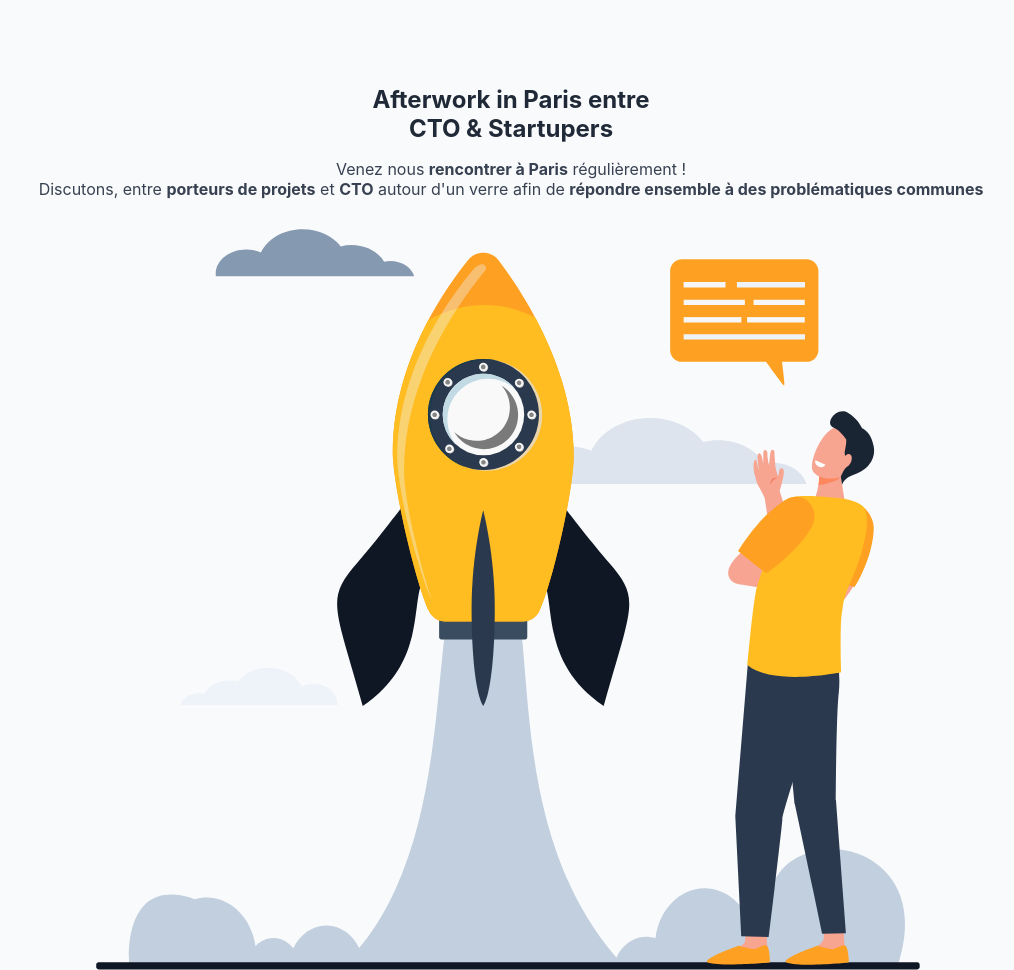
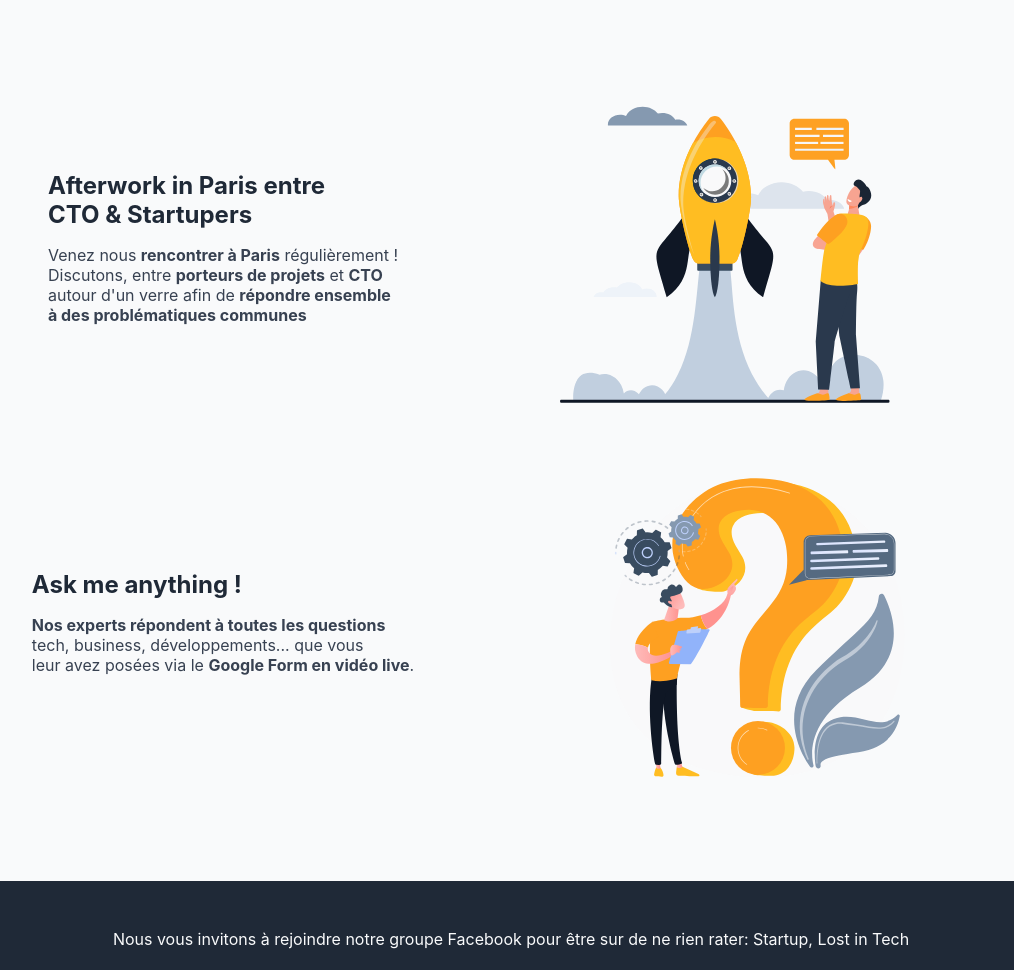
Before and after one commit to Maximepod/startup-lost-in-tech, a plain HTML site: page index.html in a window 1280 px wide. Shown: the part 383-1353 px from the top of the page, without its empty margins (129-1143 px from the left). Drawn offline with Linux system fonts and the light colour scheme; a web font is replaced by a local one.

Commit message:
ajustements & alignements

```diff
--- a/index.html
+++ b/index.html
@@ -34,7 +34,8 @@
                     src="img/illustration.svg"
                 />
             </section>
-            <section class="section2">
+            <section class="section-startup">
+                <div class="section-startup-text">
                 <h2>
                     Afterwork in Paris entre<br />
                     CTO & Startupers
@@ -43,26 +44,33 @@
                     Venez nous <strong>rencontrer à Paris</strong> régulièrement
                     !<br />
                     Discutons, entre <strong>porteurs de projets</strong> et
-                    <strong>CTO</strong> autour d'un verre afin de
+                    <strong>CTO</strong> <br>autour d'un verre
+                     afin de
                     <strong
-                        >répondre ensemble à des problématiques communes</strong
+                        >répondre ensemble <br>
+                        à des problématiques communes</strong
                     >
                 </p>
+                </div>
                 <img
-                    class="illustration2"
+                    class="illustration-startuper"
                     alt="meeting-illustration"
                     src="img/illustration-startuper.svg"
                 />
+            </section>
+            <section class="section-asking">
+                <div class="section-asking-text">
                 <h2>Ask me anything !</h2>
-                <p class="text">
+                <p>
                     <strong>
-                        Nos experts répondent à toutes les questions
+                        Nos experts répondent à toutes les questions<br>
                     </strong>
-                    tech, business, développements... que vous leur avez posées
+                    tech, business, développements... que vous<br>leur avez posées
                     via le <strong>Google Form en vidéo live</strong>.
                 </p>
+            </div>
                 <img
-                    class="illustration3"
+                    class="illustration-asking"
                     alt="asking illustration"
                     src="img/illustration-asking.svg"
                 />
--- a/styles.css
+++ b/styles.css
@@ -108,17 +108,17 @@ section .subtitle {
   margin: 1rem 0;
 }
 
-.section1 {
+.hero {
   display: flex;
   margin-top: var(--margin-section);
   flex-direction: column;
 }
 
-.section2 {
+.section-startup {
   margin-top: var(--margin-inter-section);
 }
 
-.section2 .text {
+.section-startup .text {
   font-size: 1rem;
   color: var(--neutral-700);
 }
@@ -334,4 +334,41 @@ footer .copyright {
       text-align: left;
       margin: 0.5rem 0;
   }
+  .section-startup{
+    display: flex;
+    flex-direction: row;
+    justify-content: center;
+    align-items: center;
+    margin-top: 6rem;
+  }
+  .section-startup .illustration-startuper{
+    margin: 0;
+    width: min(40%, 500px);
+  }
+  .section-startup-text h2, .section-startup-text p {
+    text-align: left;
+  }
+  .section-startup-text{
+    margin-right: 5rem;
+  }
+  .section-asking{
+    display: flex;
+    flex-direction: row;
+    justify-content: center;
+    align-items: center;
+    margin-top: 4rem;
+  }
+  .section-asking .illustration-asking{
+    margin: 0;
+    width: min(40%, 500px);
+  }
+  .section-asking-text{
+    margin-right: 5rem;
+  }
+  .section-asking-text h2, .section-asking-text p{
+    text-align: left;
+  }
+  .cta{
+    margin-top: 6rem;
+  }
 }
```
